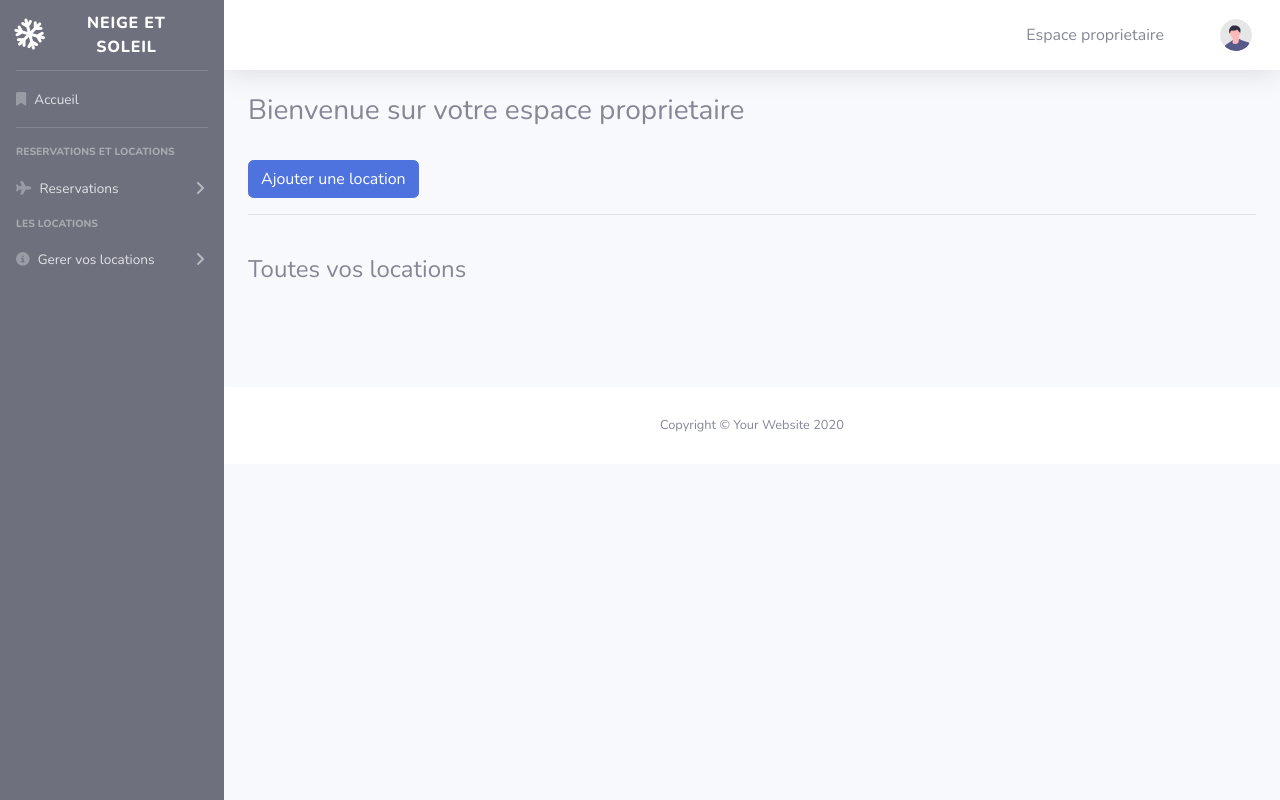
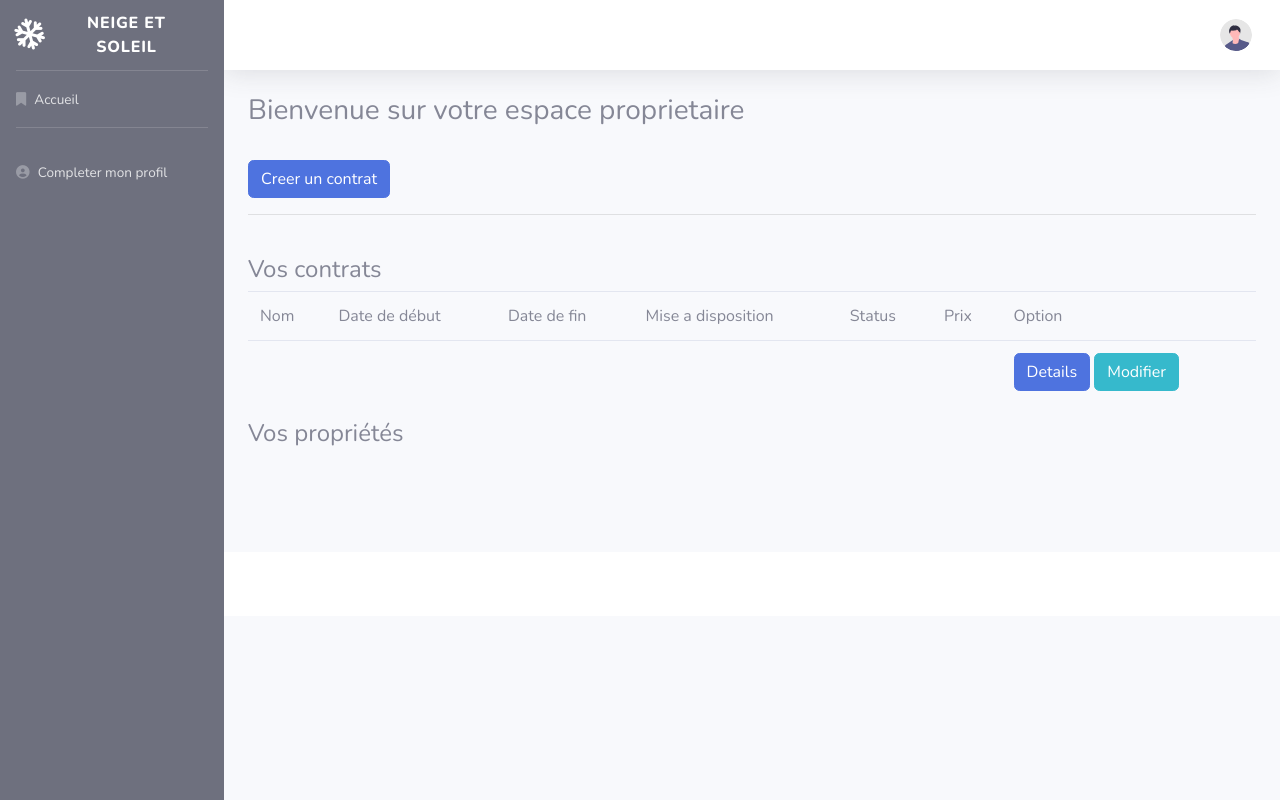
Before and after one commit to ShanAZIZ/neige_soleil_django, a Django app: template neige_soleil_app/templates/neige_soleil_app/proprietaire_main.html in a window 1280 px wide. Run offline with Django 3.2, Linux system fonts and the light colour scheme; the template is opened without the code that fills it, so the values that code supplies are empty; some libraries are stand-ins or nearby versions.

Commit message:
Creation de la gestion de profile utilisateur - Si l'utilisateur n'as pas de profile, il ne peux pas voir la totaliter du contenu de la page d'accueil

```diff
--- a/neige_soleil_app/templates/neige_soleil_app/ajout_location_main.html
+++ b/neige_soleil_app/templates/neige_soleil_app/ajout_location_main.html
@@ -7,8 +7,8 @@
         <legend><h3>Ajout d'une location</h3></legend>
         <input type="hidden" name="user" value="{{ request.user.id }}">
         <div class="mb-3">
-            <label for="TextInput" class="form-label">Description Breve</label>
-            <input required maxlength="200" type="text" id="TextInput" class="form-control" name="description_breve" placeholder="Decrivez brievement la location">
+            <label for="TextInput" class="form-label">Nom de l'immeuble ou du chalet</label>
+            <input required maxlength="200" type="text" id="TextInput" class="form-control" name="nom" placeholder="Decrivez brievement la location">
         </div>
 
         <div class="mb-3">
--- a/neige_soleil_app/templates/neige_soleil_app/layout_main.html
+++ b/neige_soleil_app/templates/neige_soleil_app/layout_main.html
@@ -49,11 +49,10 @@
 
         <!-- Divider -->
         <hr class="sidebar-divider">
-
+        {% if request.user.profile %}
         <div class="sidebar-heading">
             Reservations et Locations
         </div>
-
         <!-- Nav Item - Pages Collapse Menu -->
         <li class="nav-item">
             <a class="nav-link collapsed" href="#" data-toggle="collapse" data-target="#collapseRes"
@@ -89,6 +88,15 @@
                 </div>
             </div>
         </li>
+        {% else %}
+        <li class="nav-item">
+            <a class="nav-link collapsed" href="{% url 'profile' %}" >
+                <i class="fa fa-user-circle" aria-hidden="true"></i>
+                <span>Completer mon profil</span>
+            </a>
+        </li>
+
+        {% endif %}
 
 
 
@@ -115,9 +123,12 @@
 
 
                     <!-- Nav Item - User Information -->
+                    {% if request.user.profile %}
+
                     <li class="nav-item">
                         <a class="nav-link " href="{% url 'proprietaire' %}"><span class="text-gray-600">Espace proprietaire</span></a>
                     </li>
+                    {% endif %}
                     <li class="nav-item dropdown no-arrow">
                         <a class="nav-link dropdown-toggle" href="#" id="userDropdown" role="button"
                            data-toggle="dropdown" aria-haspopup="true" aria-expanded="false">
@@ -164,9 +175,6 @@
             <!-- Footer -->
             <footer class="sticky-footer bg-white">
                 <div class="container my-auto">
-                    <div class="copyright text-center my-auto">
-                        <span>Copyright &copy; Your Website 2020</span>
-                    </div>
                 </div>
             </footer>
             <!-- End of Footer -->
--- a/neige_soleil_app/templates/neige_soleil_app/liste_locations.html
+++ b/neige_soleil_app/templates/neige_soleil_app/liste_locations.html
@@ -3,23 +3,23 @@
     <div class="container">
 
         <div class="row row-cols-1 row-cols-sm-2 row-cols-md-3 g-3">
-            {% for location in locations %}
+            {% for contrat in contrats %}
             <div class="col">
                 <div class="card shadow-sm">
-                    <img class="bd-placeholder-img card-img-top" width="100%" height="225"  role="img" aria-label="Placeholder: Thumbnail"  focusable="false" src="{{ location.locationimage_set.all.first.imageURL }}">
+                    <img class="bd-placeholder-img card-img-top" width="100%" height="225"  role="img" aria-label="Placeholder: Thumbnail"  focusable="false" src="{{ contrat.proprieteimage_set.all.first.imageURL }}">
 
                     <div class="card-body">
-                        <p class="card-text">{{ location.description_breve }}</p>
+                        <p class="card-text">{{ contrat.nom }}</p>
                         <div class="d-flex justify-content-between align-items-center">
                             <div class="btn-group">
-                                <a href="{% url 'location_detail' location.id %}" ><button type="button" class="btn btn-sm btn-outline-secondary">Detail</button></a>
-                                {% if location.user == request.user %}
+                                <a href="{% url 'location_detail' contrat.id %}" ><button type="button" class="btn btn-sm btn-outline-secondary">Detail</button></a>
+                                {% if contrat.user == request.user %}
                                     <button type="button" class="btn btn-sm btn-outline-secondary">Edit</button>
                                 {% else %}
                                     <button type="button" class="btn btn-sm btn-outline-secondary">Reserver</button>
                                 {% endif %}
                             </div>
-                            <small class="text-muted">{{ location.prixlocation.prix }} Euros/Semaines</small>
+                            <small class="text-muted">{{ contrat.proprieteprix.prix }} Euros/Semaines</small>
                         </div>
                     </div>
                 </div>
--- a/neige_soleil_app/templates/neige_soleil_app/proprietaire_main.html
+++ b/neige_soleil_app/templates/neige_soleil_app/proprietaire_main.html
@@ -2,10 +2,36 @@
 {% block content %}
     <h3>Bienvenue sur votre espace proprietaire</h3>
     <br>
-    <a href="{% url 'new_location' %}"><button class="btn btn-primary">Ajouter une location</button></a>
+    <a href="{% url 'new_location' %}"><button class="btn btn-primary">Creer un contrat</button></a>
     <br>
     <hr>
     <br>
-    <h4>Toutes vos locations</h4>
+    <h4>Vos contrats</h4>
+    <table class="table">
+        <thead>
+            <tr>
+                <td scope="col">Nom</td>
+                <td scope="col">Date de début</td>
+                <td scope="col">Date de fin</td>
+                <td scope="col">Mise a disposition</td>
+                <td scope="col">Status</td>
+                <td scope="col">Prix</td>
+                <td scope="col">Option</td>
+            </tr>
+        </thead>
+        <tbody>
+            <tr>
+                <td></td>
+                <td></td>
+                <td></td>
+                <td></td>
+                <td></td>
+                <td></td>
+                <td><button class="btn btn-primary">Details</button> <button class="btn btn-info">Modifier</button></td>
+            </tr>
+        </tbody>
+
+    </table>
+    <h4>Vos propriétés</h4>
     {% include 'neige_soleil_app/liste_locations.html' %}
 {% endblock %}
--- a/neige_soleil_app/urls.py
+++ b/neige_soleil_app/urls.py
@@ -9,6 +9,7 @@ urlpatterns = [
     path('login/', views.loginPage, name="login"),
     path('home/', views.home_main, name="home_main"),
     path('logout/', views.logoutPage, name="logout"),
+    path('profile/', views.profile, name="profile"),
     path('proprietaire/', views.proprietaire_main, name="proprietaire"),
     path('newlocation/', views.new_location, name="new_location"),
     path('locationdetail/<str:pk>', views.location_detail, name="location_detail"),
```
Also changed, not shown: neige_soleil_app/admin.py (+4 -3 lines), neige_soleil_app/forms.py (+10 -4 lines), neige_soleil_app/models.py (+6 -7 lines), neige_soleil_app/templates/neige_soleil_app/location_detail_main.html (+9 -9 lines), neige_soleil_app/templates/neige_soleil_app/profile_set_main.html (added, +26 -0 lines), neige_soleil_app/views.py (+26 -14 lines), db.sqlite3, neige_soleil_app/migrations/0006_auto_20210216_2200.py (added), neige_soleil_app/migrations/0007_remove_profile_rib.py (added), neige_soleil_app/migrations/0008_auto_20210217_2131.py (added).
